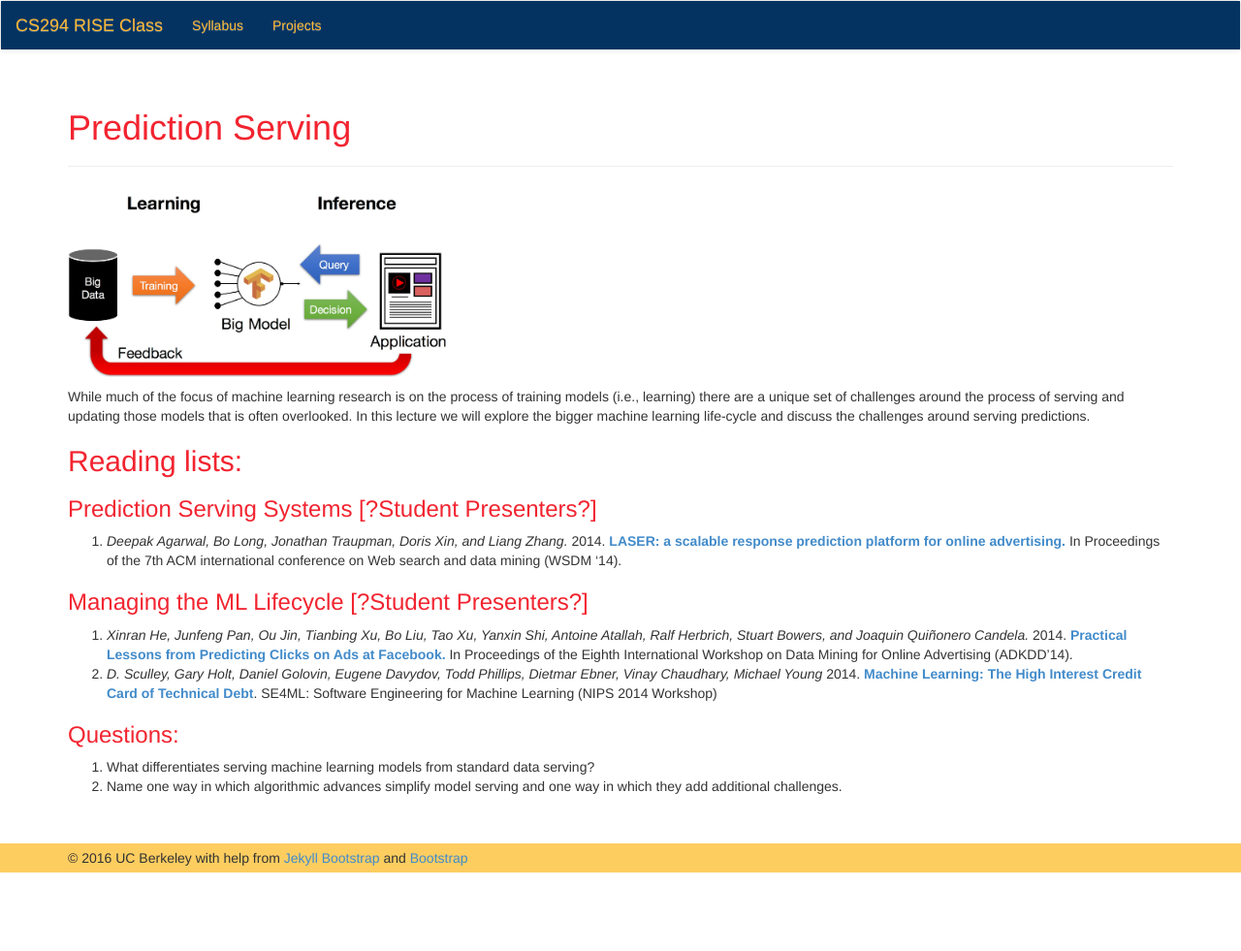
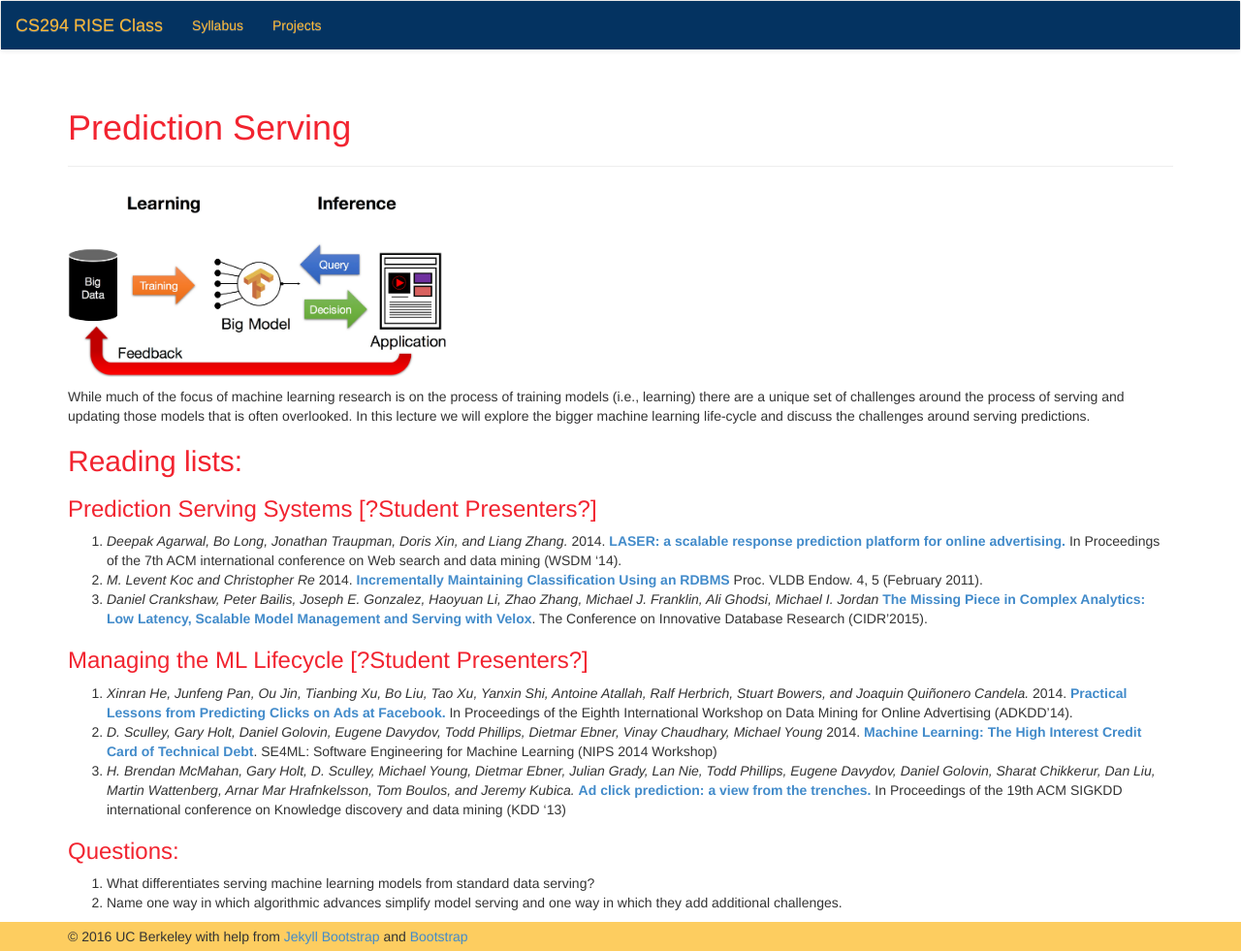
Before and after one commit to ucbrise/cs294-rise-fa16, a Jekyll site: the page built from prediction_serving.md, in a window 1280 px wide. Shown: the whole page at 97% size. Built offline with Jekyll 4.4.1, drawn with Linux system fonts in a browser that asks for light colours; nearby versions of some CDN libraries; before the commit the page ends 900 px from its top, so only the background shows below that.

Commit message:
adding a bit to model serving

```diff
--- a/prediction_serving.md
+++ b/prediction_serving.md
@@ -13,11 +13,14 @@ While much of the focus of machine learning research is on the process of traini
 
 ### Prediction Serving Systems [?Student Presenters?]
 1. *Deepak Agarwal, Bo Long, Jonathan Traupman, Doris Xin, and Liang Zhang.* 2014. [**LASER: a scalable response prediction platform for online advertising.**](http://dl.acm.org/citation.cfm?id=2556252) In Proceedings of the 7th ACM international conference on Web search and data mining (WSDM '14).
+1. *M. Levent Koc and Christopher Re* 2014. [**Incrementally Maintaining Classification Using an RDBMS**](http://dl.acm.org/citation.cfm?id=1952380) Proc. VLDB Endow. 4, 5 (February 2011).
+1. *Daniel Crankshaw, Peter Bailis, Joseph E. Gonzalez, Haoyuan Li, Zhao Zhang, Michael J. Franklin, Ali Ghodsi, Michael I. Jordan* [**The Missing Piece in Complex Analytics: Low Latency, Scalable Model Management and Serving with Velox**](http://arxiv.org/abs/1409.3809). The Conference on Innovative Database Research (CIDR'2015).
 
 
 ### Managing the ML Lifecycle [?Student Presenters?]
 1. *Xinran He, Junfeng Pan, Ou Jin, Tianbing Xu, Bo Liu, Tao Xu, Yanxin Shi, Antoine Atallah, Ralf Herbrich, Stuart Bowers, and Joaquin Quiñonero Candela.* 2014. [**Practical Lessons from Predicting Clicks on Ads at Facebook.**](http://dl.acm.org/citation.cfm?id=2648589) In Proceedings of the Eighth International Workshop on Data Mining for Online Advertising (ADKDD'14).
 1. *D. Sculley, Gary Holt, Daniel Golovin, Eugene Davydov, Todd Phillips, Dietmar Ebner, Vinay Chaudhary, Michael Young* 2014. [**Machine Learning: The High Interest Credit Card of Technical Debt**](http://research.google.com/pubs/pub43146.html). SE4ML: Software Engineering for Machine Learning (NIPS 2014 Workshop)
+1. *H. Brendan McMahan, Gary Holt, D. Sculley, Michael Young, Dietmar Ebner, Julian Grady, Lan Nie, Todd Phillips, Eugene Davydov, Daniel Golovin, Sharat Chikkerur, Dan Liu, Martin Wattenberg, Arnar Mar Hrafnkelsson, Tom Boulos, and Jeremy Kubica.* [**Ad click prediction: a view from the trenches.**](http://dl.acm.org/citation.cfm?id=2488200) In Proceedings of the 19th ACM SIGKDD international conference on Knowledge discovery and data mining (KDD '13)
 
 
 ### Questions:
```
